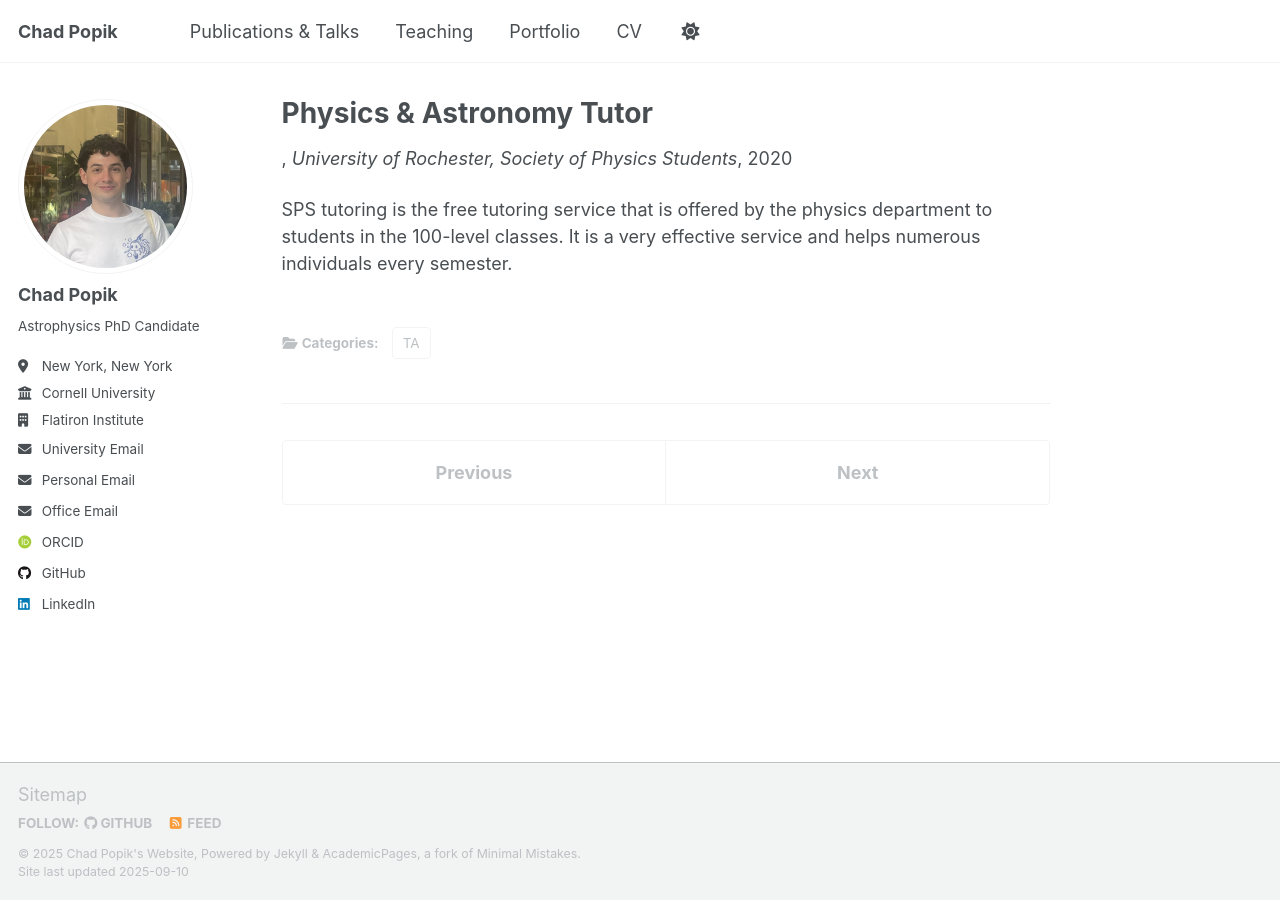
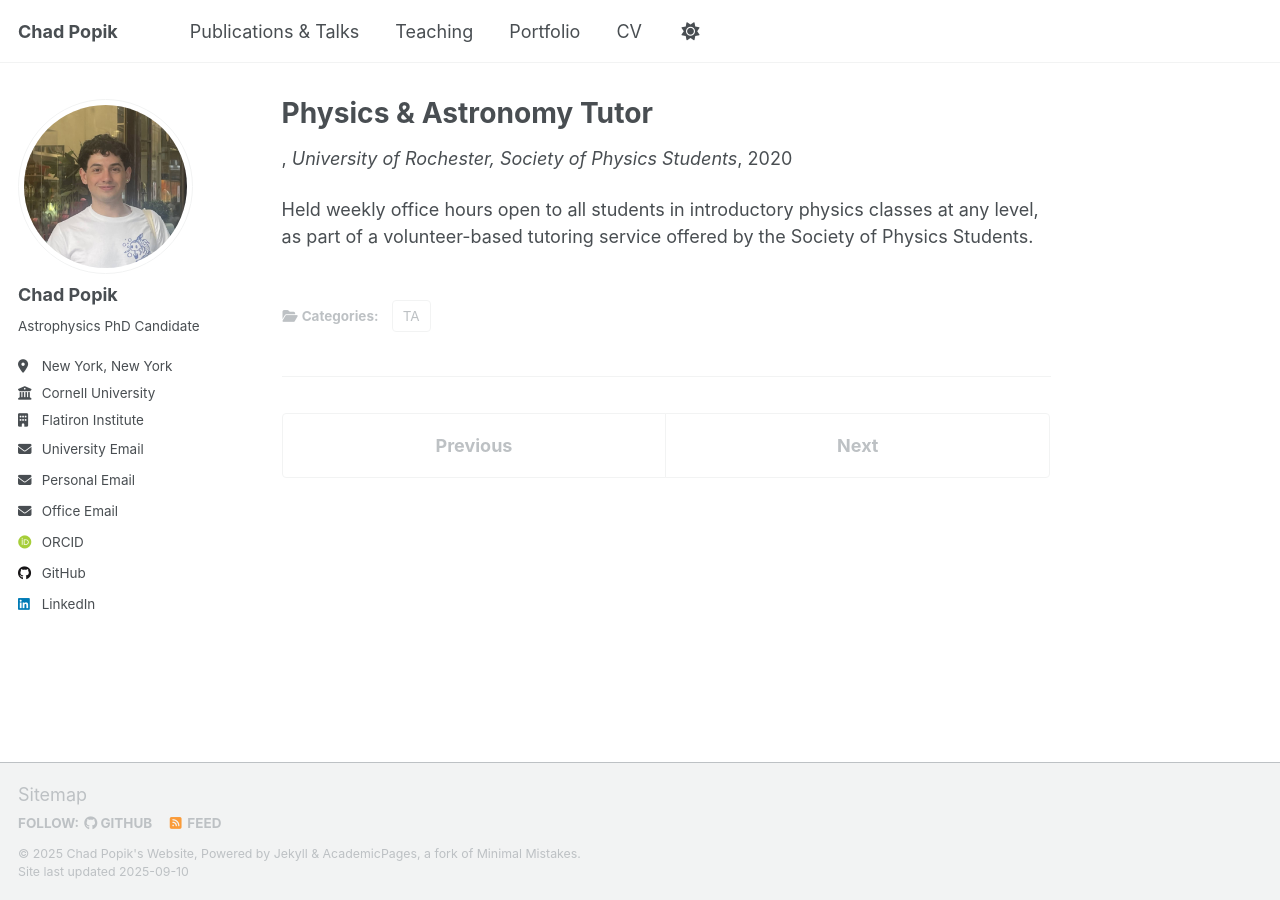
Before and after one commit to chadpopik/chadpopik.github.io, a Jekyll site: the page built from _teaching/SPSTutor.md, in a window 1280 px wide. Built offline with Jekyll 4.4.1, drawn with Linux system fonts in a browser that asks for light colours; some web fonts are replaced; a script that is not in the unit is left out.

Commit message:
Update SPSTutor.md

```diff
--- a/_teaching/SPSTutor.md
+++ b/_teaching/SPSTutor.md
@@ -9,4 +9,4 @@ date: 2020-08-01
 location: "Rochester, New York"
 ---
 
-SPS tutoring is the free tutoring service that is offered by the physics department to students in the 100-level classes. It is a very effective service and helps numerous individuals every semester.
+Held weekly office hours open to all students in introductory physics classes at any level, as part of a volunteer-based tutoring service offered by the Society of Physics Students.
```
